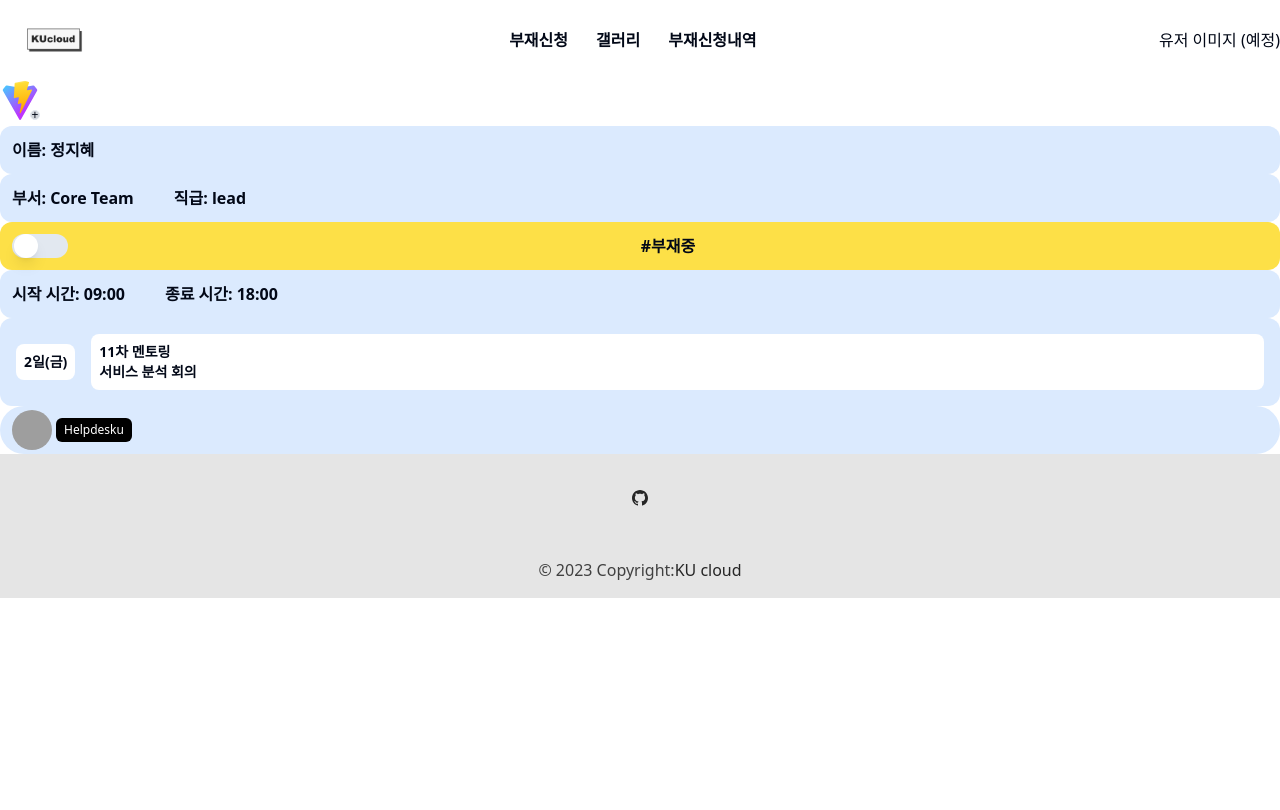
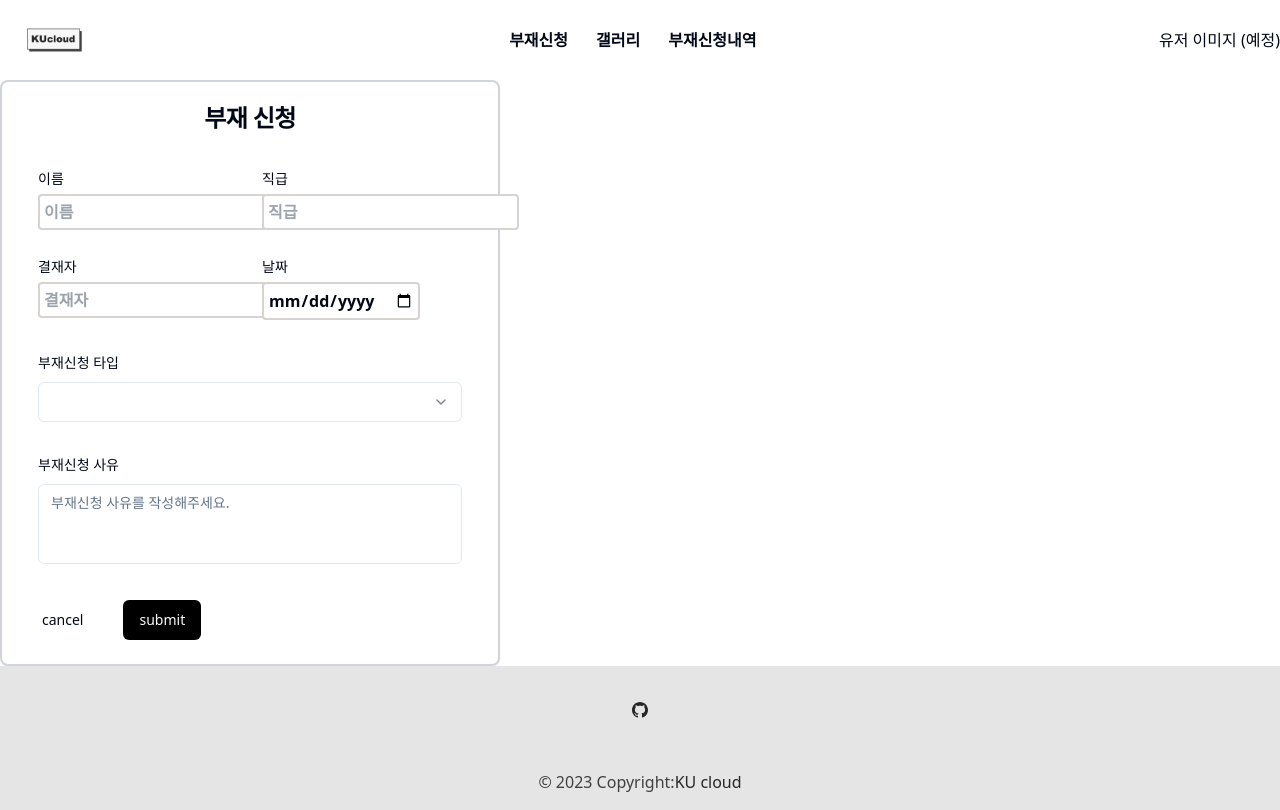
Before and after one commit to ohhhInFastcampus/toyproject1, a React (Vite) app: page /absenceRequest in a window 1280 px wide. Built offline with nearby package versions, Linux system fonts and the light colour scheme; grey boxes are pictures that could not be loaded.

Commit message:
absentRequest template 디자인 수정

```diff
--- a/src/App.tsx
+++ b/src/App.tsx
@@ -5,6 +5,8 @@ import Main from "@/templates/main";
 import Gallery from "@/templates/gallery";
 import ErrorPage from "@/templates/error";
 import GalleryDetail from "@/templates/galleryDetail";
+import AbsenceRequest from "@/templates/absenceRequest";
+import Login from "@/templates/login"
 
 const router = createBrowserRouter([
     {
@@ -14,7 +16,7 @@ const router = createBrowserRouter([
         children: [
             {
                 index: true,
-                Component: Main,
+                Component: Login,
             },
             {
                 path: "gallery",
@@ -35,7 +37,7 @@ const router = createBrowserRouter([
             {
                 path: "absenceRequest",
                 // action: loginAction,
-                Component: Main,
+                Component: AbsenceRequest,
             },
             {
                 path: "absenceRequestDetails",
--- a/src/components/absenceRequest/RequestDetail.tsx
+++ b/src/components/absenceRequest/RequestDetail.tsx
@@ -2,11 +2,16 @@ import { Input } from "@/components/ui/input";
 import {RequestDetailType} from "@/components/absenceRequest/types";
 import { Label } from "@/components/ui/label";
 
-const RequestDetail = ({type, input } : RequestDetailType) => {
+const RequestDetail = ({type, input, id, value, onChange } : RequestDetailType) => {
   return (
-    <div className="grid gap-2">
-      <Label htmlFor="name">{type}</Label>
-      <Input id={input} type={input} placeholder={type}/>
+    <div className="nflex-row ngap-6 np-3 nfont-semibold">
+      <div>
+        <Label className="nitems-center" htmlFor={id}>{type}</Label>
+      </div>
+      <div>
+        <Input className="nrounded-sm nborder-2 nborder-stone-300 np-1 nmt-1"
+        id={id} type={input} value={value} onChange={onChange} placeholder={type} />
+      </div>
     </div>
   )
 }
--- a/src/components/absenceRequest/types.ts
+++ b/src/components/absenceRequest/types.ts
@@ -1,4 +1,6 @@
 export interface RequestDetailType {
   type : string,
-  input : string,
+  input : string,id: string;
+  value?: string;
+  onChange: (e: React.ChangeEvent<HTMLInputElement>) => void;
 }
--- a/src/templates/absenceRequest/index.tsx
+++ b/src/templates/absenceRequest/index.tsx
@@ -7,10 +7,13 @@ import SelectBox from '@/components/SelectBox';
 import RequestDetail from '@/components/absenceRequest/RequestDetail';
 
 interface reqAbsenceType {
+  approver: string;
+  position: string;
+  name: string;
   email : string ,
   date : Date,
   absenceTime : number,
-  reason : string
+  reason : string,
 }
 
 function AbsenceRequest() {
@@ -20,9 +23,12 @@ function AbsenceRequest() {
 
   const [formData, setFormData] = useState<reqAbsenceType>({
     email: '',
+    name: '',
+    position: '',
+    approver: '',
     date: new Date(),
     absenceTime: 0,
-    reason: ''
+    reason: '',
   });
 
 
@@ -43,29 +49,30 @@ function AbsenceRequest() {
     }));
   };
 
+
   return (
-    <Card>
+    <Card className="nw-[500px] nborder-solid nborder-2 nborder-gray-300">
       <form onSubmit={handleSubmit}>
-      <CardHeader>
-        <CardTitle>부재 신청</CardTitle>
+        <CardHeader className="ngrid njustify-items-center">
+          <CardTitle className="njustify-items-center">부재 신청</CardTitle>
         </CardHeader>
-      <CardContent className="grid gap-6">
-        <div className="grid grid-cols-2 gap-4">
-          <RequestDetail type="이름" input="text" />
-          <RequestDetail type="직급" input="title" />
-          <RequestDetail type="결재자" input="approver" />
-          <RequestDetail type="날짜" input="date" />
-          <div className="grid gap-2">
-            <Label htmlFor="request-absence-type">부재신청 타입</Label>
+        <CardContent>
+          <div className="ngrid ngrid-cols-2">
+            <RequestDetail type="이름" input="text" id="name" value={formData.name} onChange={handleChange} />
+            <RequestDetail type="직급" input="title" id="position" value={formData.position} onChange={handleChange} />
+            <RequestDetail type="결재자" input="approver" id="approver" value={formData.approver} onChange={handleChange} />
+            <RequestDetail type="날짜" input="date" id="date" onChange={handleChange} />
+          </div>
+          <div className="nflex-row ngap-6 np-3">
+              <Label className="nflex nmy-3" htmlFor="request-absence-type">부재신청 타입</Label>
               <SelectBox defaultValue={''}
               selectItem={[
                 {value : "4",name : "반차"},
                 {value : "8", name: "연차"}]}
                 getValue={setValue} />
           </div>
-        </div>
-        <div className="grid gap-2">
-          <Label htmlFor="reason">부재신청 사유</Label>
+          <div className="nflex-row ngap-6 np-3">
+            <Label className="nflex nmy-3" htmlFor="reason">부재신청 사유</Label>
             <Textarea
               id="reason"
               placeholder="부재신청 사유를 작성해주세요."
@@ -73,7 +80,7 @@ function AbsenceRequest() {
             />
           </div>
         </CardContent>
-      <CardFooter className="justify-between space-x-2">
+        <CardFooter className="nflex ngap-6">
           <Button variant="ghost">cancel</Button>
           <Button>submit</Button>
         </CardFooter>
```
Lines whose indentation alone changed are shown as unchanged.
